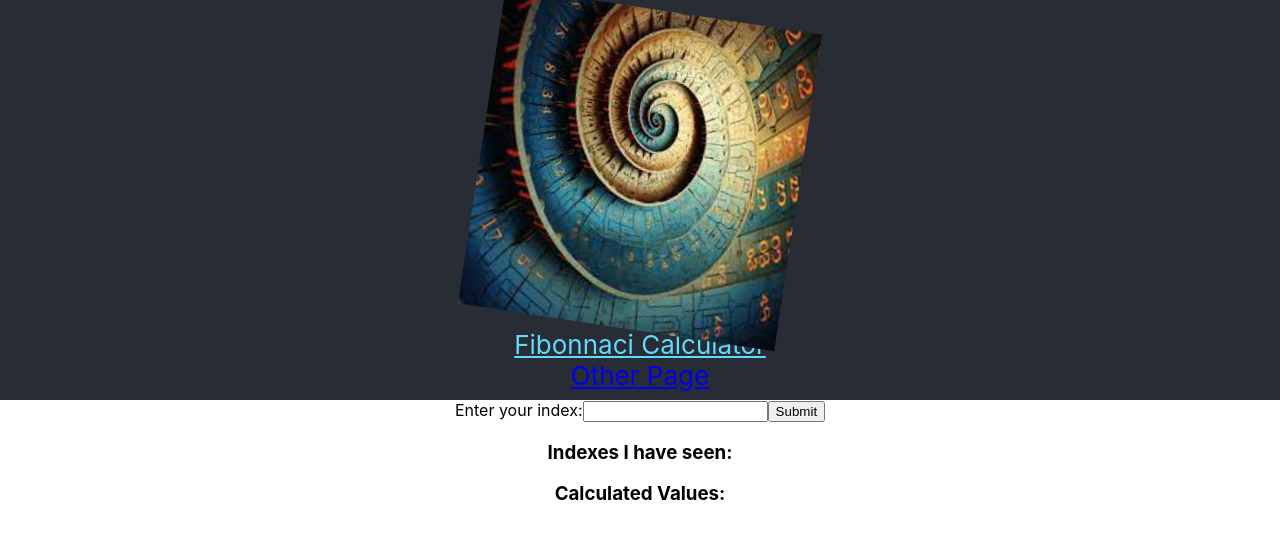
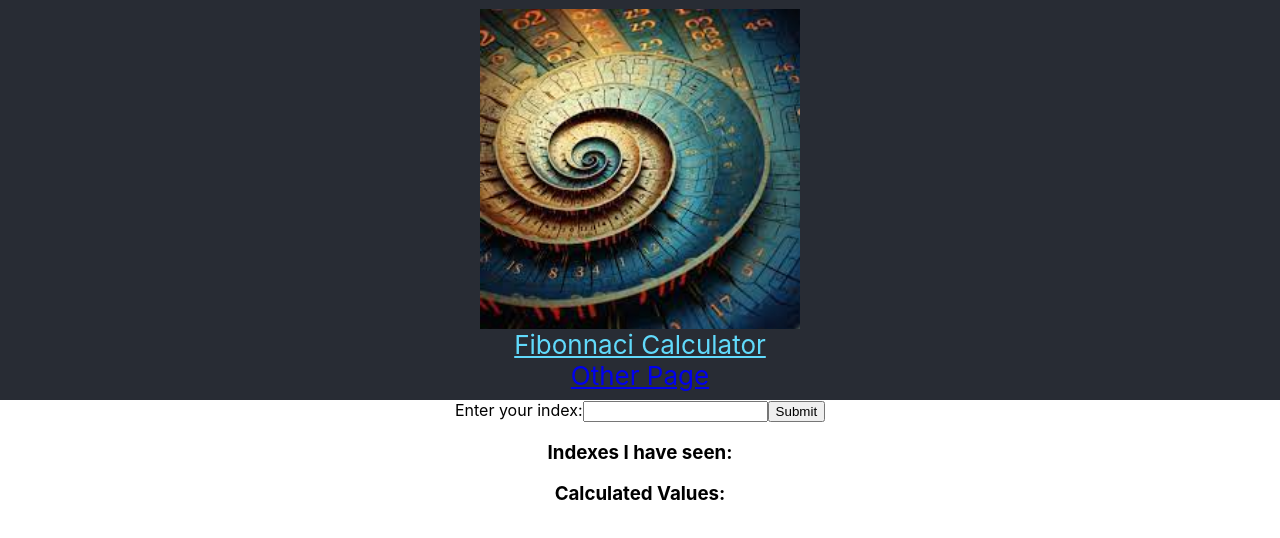
Before and after one commit to AndrewAllkinPersonal/fibonacci-calculator-k8s, a React (Create React App) app in the folder client/: page / in a window 1280 px wide. Shown: the top 538 px of the page. Built offline with nearby package versions, Linux system fonts and the light colour scheme; no server answers.

Commit message:
stop the home screen picture spinning

```diff
--- a/client/src/App.css
+++ b/client/src/App.css
@@ -5,6 +5,9 @@
 .App-logo {
   height: 40vmin;
   pointer-events: none;
+  /* Disable animation and transition */
+  animation: none !important;
+  transition: none !important;
 }
 
 @media (prefers-reduced-motion: no-preference) {
```
